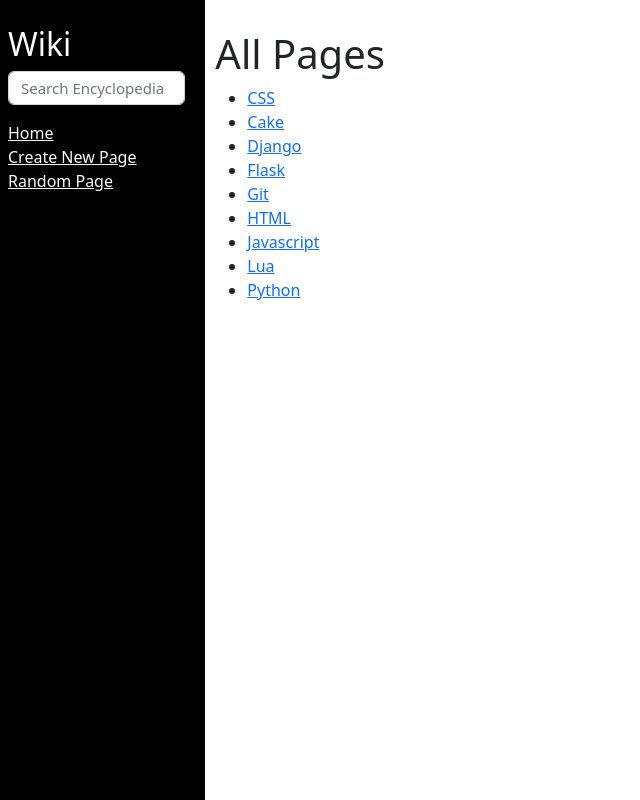
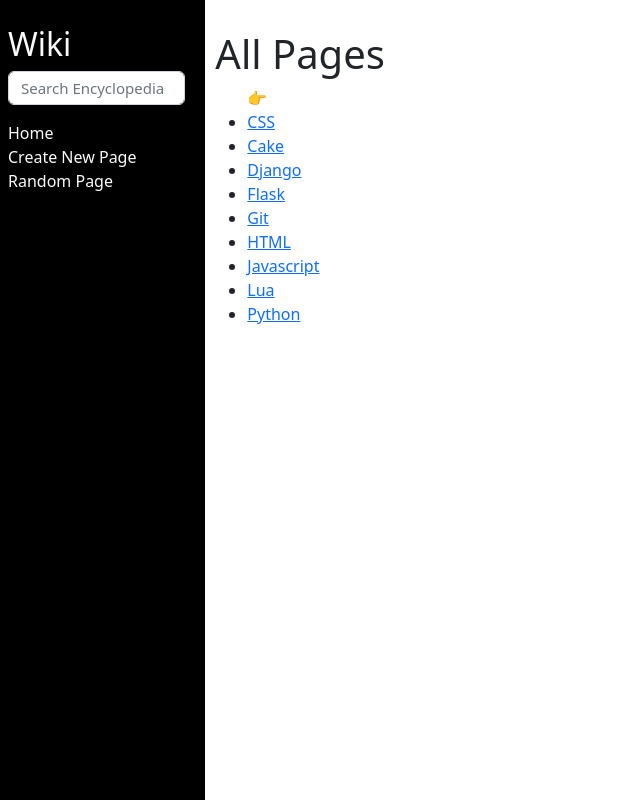
Before and after one commit to nqabenhle/wiki, a Django app: page /wiki/ in a window 1280 px wide. Shown: the whole page, without its empty margins (0-640 px from the left). Run offline with Django 3.2, Linux system fonts and the light colour scheme.

Commit message:
Improve aesthetics of sidebar

```diff
--- a/encyclopedia/static/encyclopedia/styles.css
+++ b/encyclopedia/static/encyclopedia/styles.css
@@ -1,3 +1,4 @@
+@charset "UTF-8";
 body {
   margin: 0;
   background-color: white; }
@@ -27,9 +28,10 @@ textarea {
   height: 100vh;
   padding: 20px; }
   .sidebar a {
-    color: #fafafa; }
+    color: #fafafa;
+    text-decoration: none; }
   .sidebar a:hover {
-    color: #fafafa !important; }
+    text-decoration: underline; }
 
 .sidebar h2 {
   margin-top: 5px; }
@@ -43,4 +45,7 @@ textarea {
 .error-message {
   padding-top: 30px; }
 
+.pages-list::before {
+  content: "👉"; }
+
 /*# sourceMappingURL=styles.css.map */
--- a/encyclopedia/static/encyclopedia/styles.scss
+++ b/encyclopedia/static/encyclopedia/styles.scss
@@ -37,9 +37,10 @@ textarea {
     padding: 20px;
     a {
         color: #fafafa;
+        text-decoration: none;
     }
     a:hover {
-        color: #fafafa !important;
+        text-decoration: underline;
     }
 }
 
@@ -58,3 +59,10 @@ textarea {
 .error-message {
     padding-top: 30px;
 }
+
+.pages-list{
+    list-style-type: none;
+    li::before {
+        content: "👉";
+    }
+}
--- a/encyclopedia/templates/encyclopedia/index.html
+++ b/encyclopedia/templates/encyclopedia/index.html
@@ -7,7 +7,7 @@
 {% block body %}
     <h1>All Pages</h1>
 
-    <ul>
+    <ul class="pages-list">
         {% for entry in entries %}
             <li><a href="{% url 'wiki:display_entry' entry=entry %}">{{ entry }}</a></li>
         {% endfor %}
```
Also changed, not shown: 1 other file.
